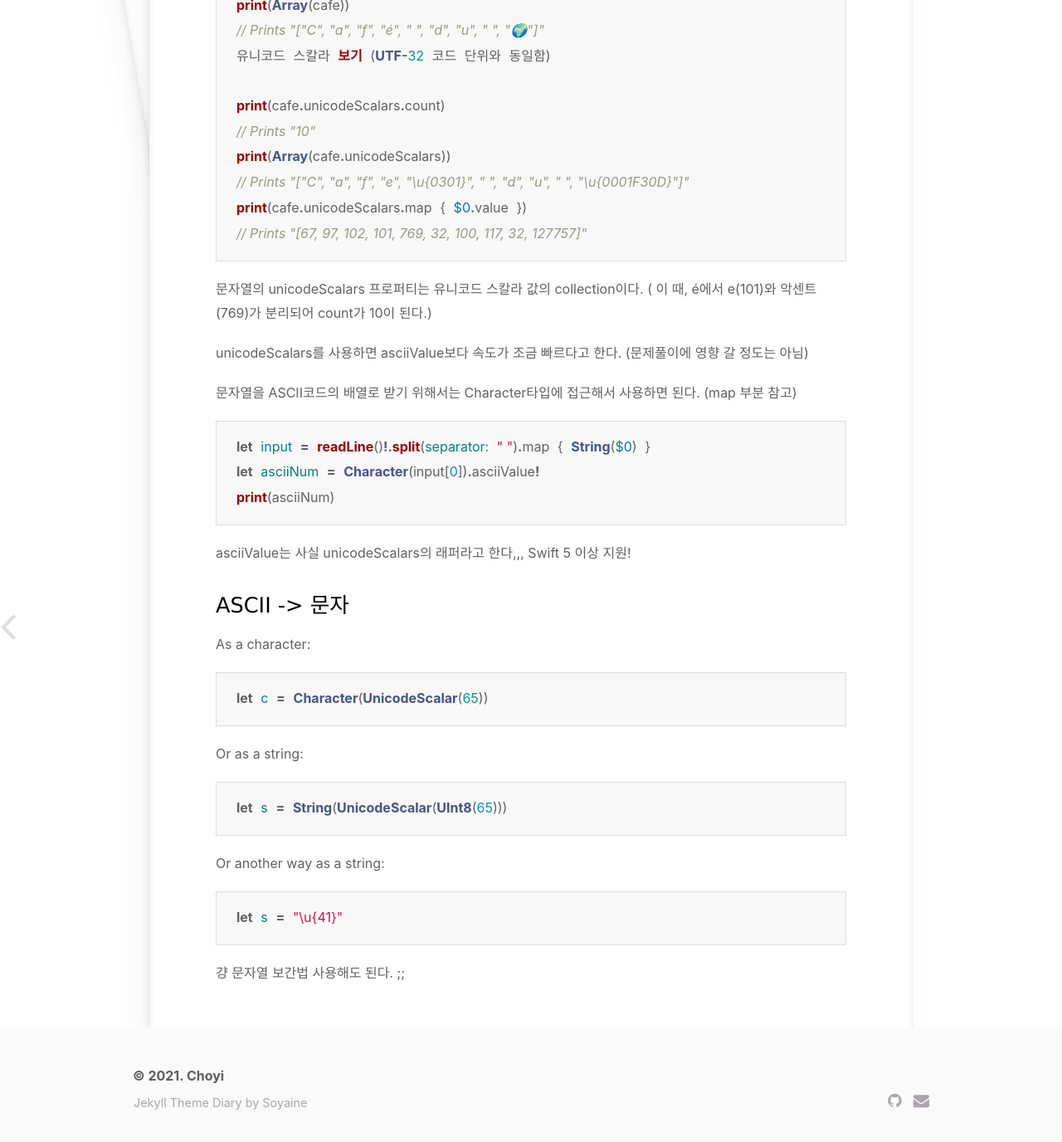
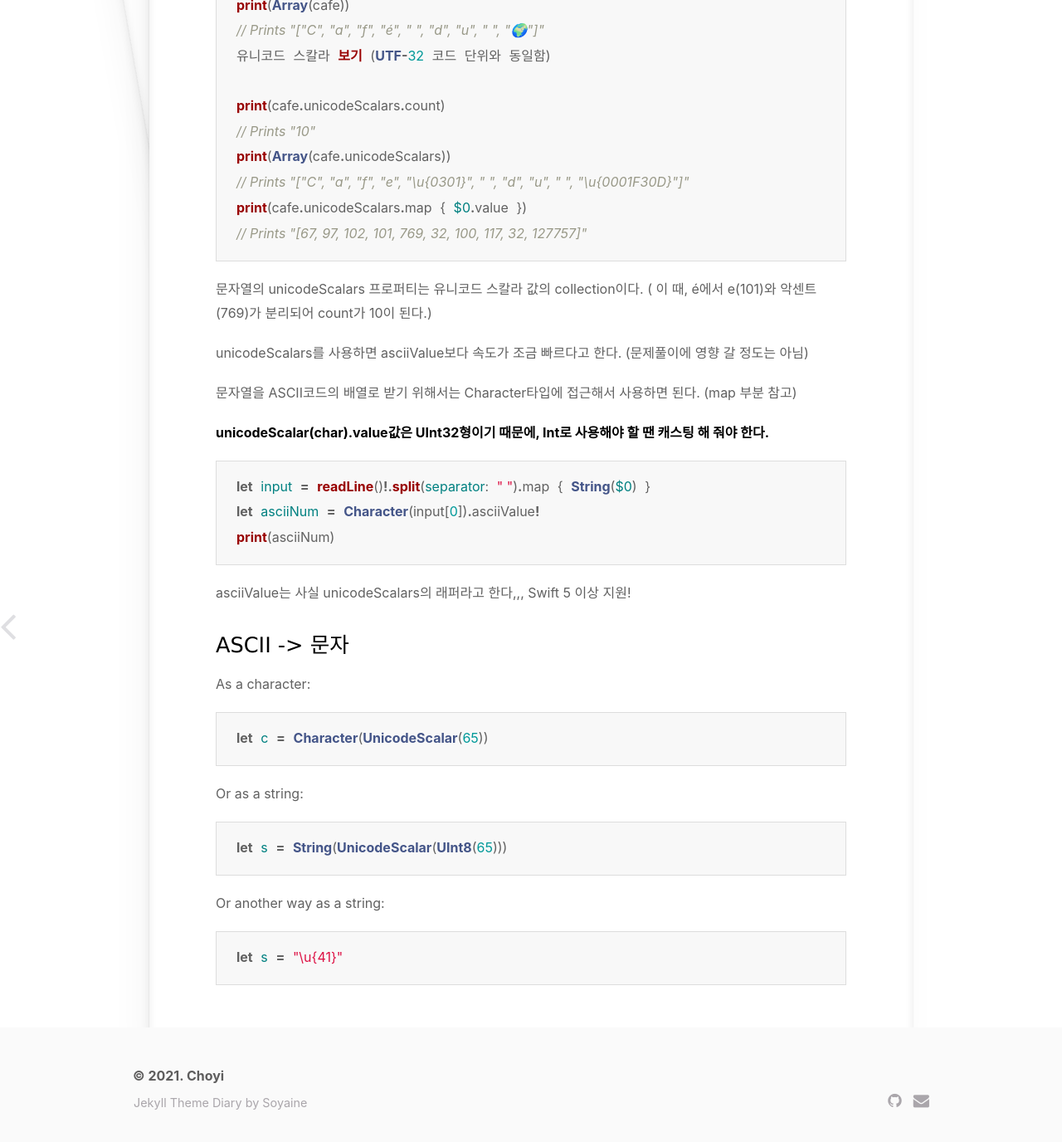
Before and after one commit to jeongchoyi/jeongchoyi.github.io, a Jekyll site: the page built from _posts/algorithm-swift/2021-08-19-Swift-ASCII-string-character.md, in a window 1280 px wide and 1400 px high, scrolled down 538 px. Shown: the top 1376 px of the window at 83% size. Built offline with Jekyll 4.4.1, drawn with Linux system fonts in a browser that asks for light colours; some web fonts are replaced.

Commit message:
update post

````diff
--- a/_posts/algorithm-swift/2021-08-19-Swift-ASCII-string-character.md
+++ b/_posts/algorithm-swift/2021-08-19-Swift-ASCII-string-character.md
@@ -38,6 +38,8 @@ unicodeScalars를 사용하면 asciiValue보다 속도가 조금 빠르다고
 
 문자열을 ASCII코드의 배열로 받기 위해서는 Character타입에 접근해서 사용하면 된다. (map 부분 참고)
 
+**unicodeScalar(char).value값은 UInt32형이기 때문에, Int로 사용해야 할 땐 캐스팅 해 줘야 한다.**
+
 ```swift
 let input = readLine()!.split(separator: " ").map { String($0) }
 let asciiNum = Character(input[0]).asciiValue!
@@ -65,5 +67,3 @@ Or another way as a string:
 ```swift
 let s = "\u{41}"
 ```
-
-걍 문자열 보간법 사용해도 된다. ;;
````
